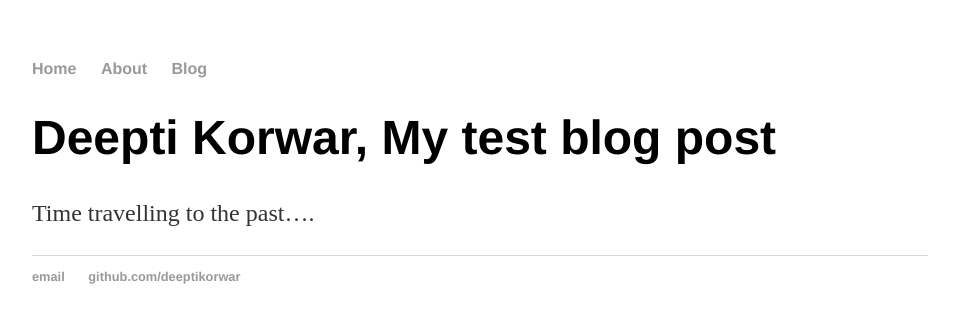
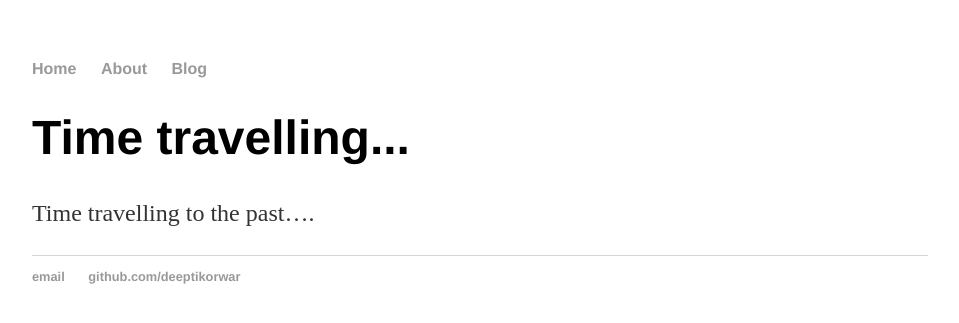
Before and after one commit to deeptikorwar/MyBlog, a Jekyll site: the page built from _posts/2018/10/2018-10-09-my-old-test-post.md, in a window 1280 px wide. Shown: the top 323 px of the page, without its empty margins (160-1119 px from the left). Built offline with Jekyll 4.4.1, drawn with Linux system fonts in a browser that asks for light colours.

Commit message:
Update 2018-10-09-my-old-test-post.md

```diff
--- a/_posts/2018/10/2018-10-09-my-old-test-post.md
+++ b/_posts/2018/10/2018-10-09-my-old-test-post.md
@@ -1,6 +1,6 @@
 ---
 layout: post
-title: "Deepti Korwar, My test blog post"
+title: "Time travelling..."
 date: 2018-10-09
 ---
 
```
